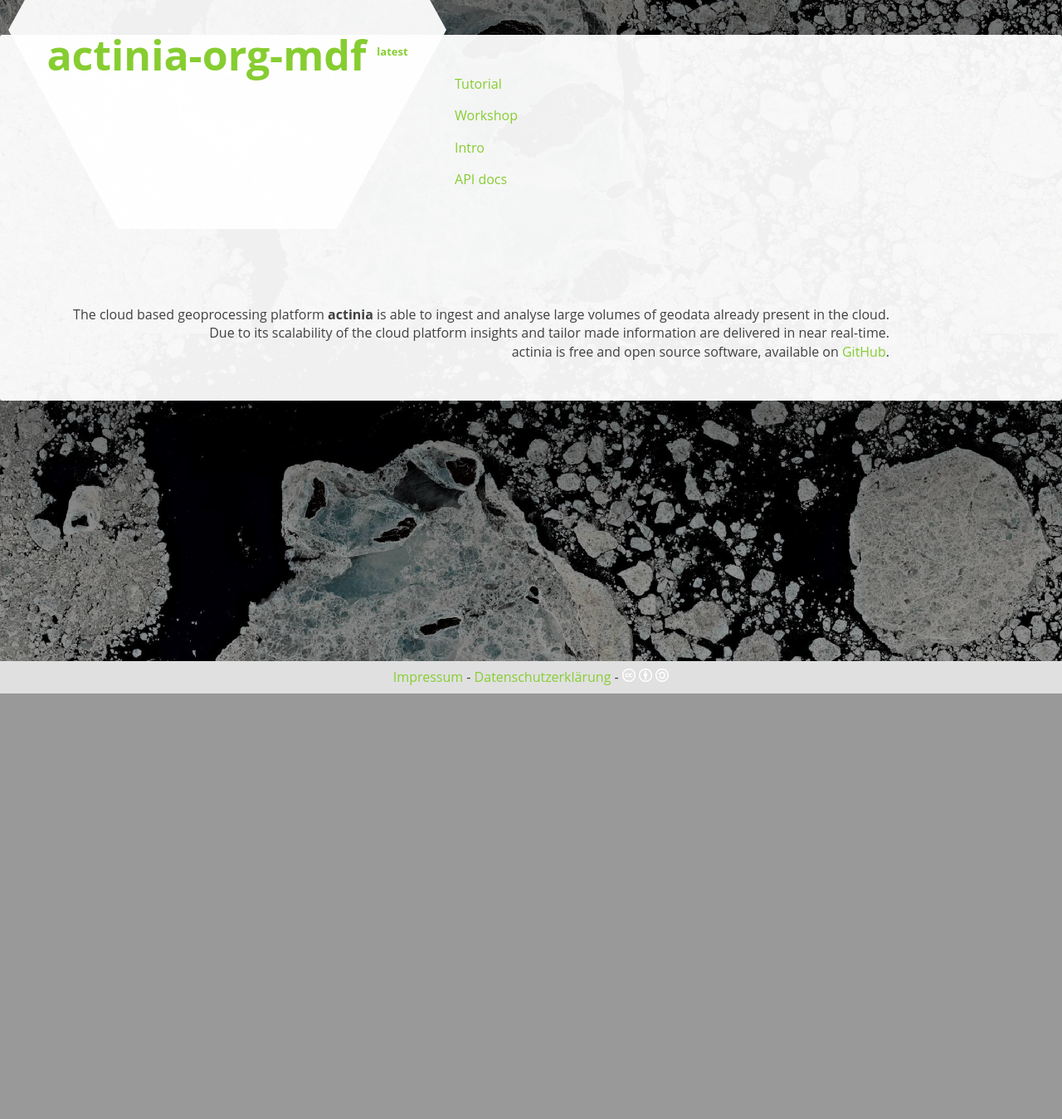
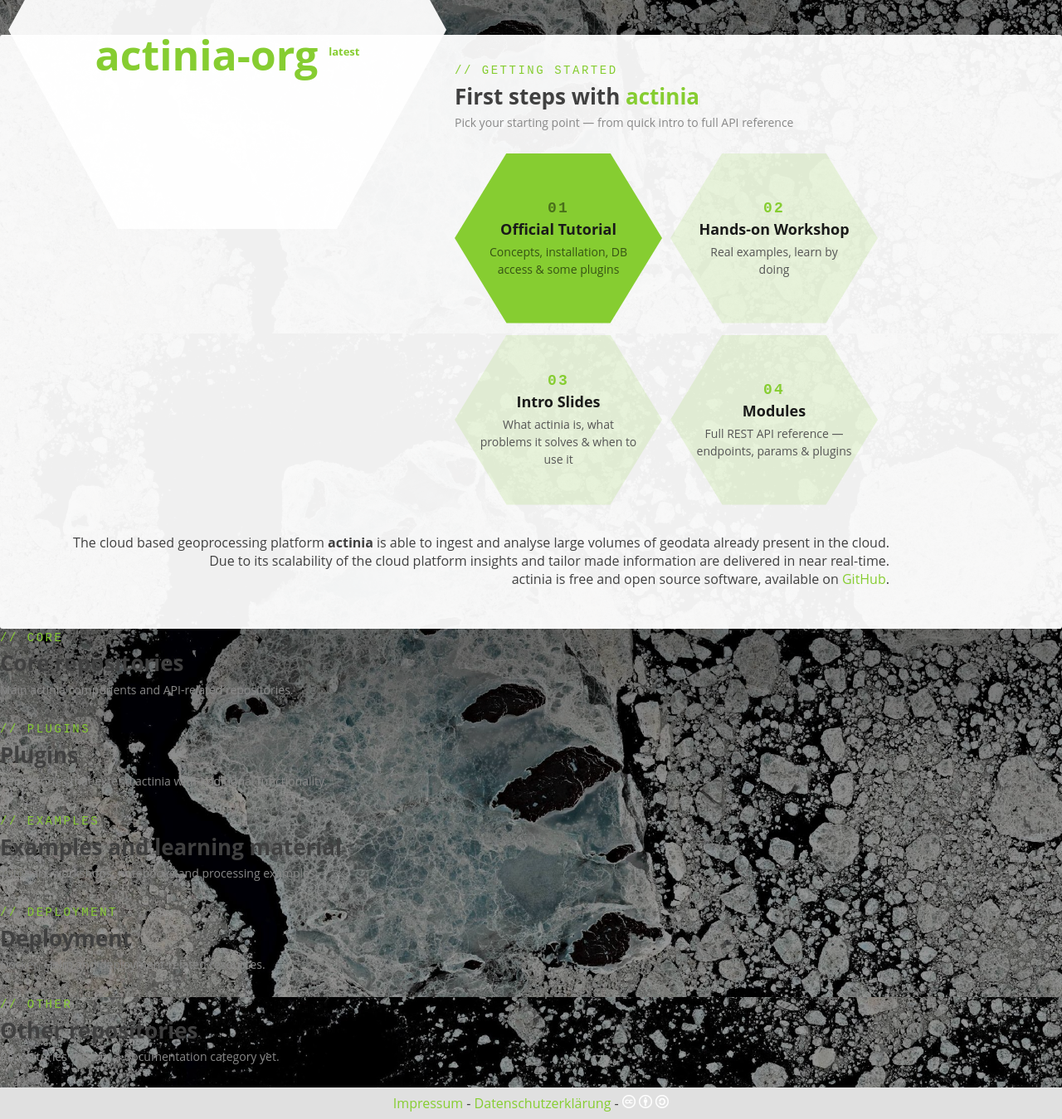
Before and after one commit to actinia-org/actinia-org.github.io, a plain HTML site: page index.html in a window 1280 px wide. Shown: the part 398-1747 px from the top of the page at 83% size. Before the commit the page ends 1234 px from the top, so only its background shows below. Drawn offline with Linux system fonts and the light colour scheme.

Commit message:
Modify and  create new sections to classify repos

```diff
--- a/index.html
+++ b/index.html
@@ -1,6 +1,6 @@
 <!DOCTYPE html>
 <html>
-    <head>
+<head>
     <title>actinia-org</title>
     <meta charset="utf-8"/>
     <meta name="viewport" content="width=device-width, initial-scale=1, user-scalable=false">
@@ -12,7 +12,6 @@
     <script type="text/javascript" src="resources/js/twitter-gh-pages.js"></script>
 </head>
 <body>
-
 <a href="https://github.com/orgs/actinia-org">
   <div class="top">
     <img class="gh" src="resources/img/github-mark.svg" alt="GitHub Logo" />
@@ -21,18 +20,18 @@
 <a href="https://github.com/orgs/actinia-org/repositories">
   <div class="top">
     <span id="num-repos"><img src="resources/img/spinner.gif" /></span>
-    <p> repos</p>
+    <p> Repos</p>
   </div>
 </a>
 <a href="https://github.com/orgs/actinia-org/people">
   <div class="top">
     <span id="num-members"><img src="resources/img/spinner.gif" /></span>
-    <p> people</p>
+    <p> People</p>
   </div>
 </a>
 <a href="https://github.com/orgs/actinia-org/projects/1">
     <div class="top">
-        <p>⊞<br>tasks</p>
+        <p>⊞<br>Tasks</p>
     </div>
   </a>
 
@@ -48,7 +47,7 @@
         <ol id="recently-updated-repos"></ol>
     </div>
     <div>
-        <h1>actinia-org-mdf <sup style="font-size: small;">
+        <h1>actinia-org <sup style="font-size: small;">
             <a href="https://actinia.mundialis.de/api/v3/version">latest</a>
         </sup></h1>
     </div>
@@ -57,44 +56,43 @@
 
 <main>
 
-    <div class="flexparent">
-        <a class="event flexchild" href="https://actinia-org.github.io/actinia-core/" target="_blank">
-            <div class="maininfo">
-                <p>Tutorial</p>
-            </div>
-            <!-- <div class="moreinfos">
-                <img src="resources/img/idea.svg" alt="bubble" />
-                <p>Learn more about the concepts behind actinia and how to use it</p>
-            </div> -->
-        </a>
-        <a class="event flexchild" href="https://actinia-org.GitHub.io/actinia-introduction/" target="_blank">
-            <div class="maininfo">
-                <p>Workshop</p>
-            </div>
-            <!-- <div class="moreinfos">
-            <img src="resources/img/idea.svg" alt="bubble" />
-            <p>A detailed actinia workshop to get you started</p>
-            </div> -->
-        </a>
-        <a class="event flexchild" href="https://actinia-org.github.io/slides/intro" target="_blank">
-            <div class="maininfo">
-                <p>Intro</p>
-            </div>
-            <!-- <div class="moreinfos">
-                <img src="resources/img/idea.svg" alt="bubble" />
-                <p>Get a basic understanding about what actinia is</p>
-            </div> -->
-        </a>
-        <a class="event flexchild" href="https://redocly.github.io/redoc/?url=https://actinia.mundialis.de/latest/swagger.json&nocors" target="_blank">
-            <div class="maininfo">
-                <p>API&nbsp;docs</p>
-            </div>
-            <!-- <div class="moreinfos">
-                <img src="resources/img/idea.svg" alt="bubble" />
-                <p>View actinia API docs including plugin endpoints</p>
-            </div> -->
-        </a>
-    </div>
+    <section id="first-steps">
+        <span class="fs-label">// getting started</span>
+        <h2 class="fs-title">First steps with <span>actinia</span></h2>
+        <p class="fs-sub">Pick your starting point — from quick intro to full API reference</p>
+
+        <div class="hex-grid">
+
+            <a class="hex-link featured" href="https://actinia-org.github.io/actinia-core/" target="_blank">
+                <div class="hex-num">01</div>
+                <div class="hex-title">Official Tutorial</div>
+                <div class="hex-desc">Concepts, installation, DB access &amp; some plugins</div>
+            </a>
+
+            <a class="hex-link" href="https://actinia-org.GitHub.io/actinia-introduction/" target="_blank">
+                <div class="hex-num">02</div>
+                <div class="hex-title">Hands-on Workshop</div>
+                <div class="hex-desc">Real examples, learn by doing</div>
+            </a>
+
+            <a class="hex-link" href="https://actinia-org.github.io/slides/intro" target="_blank">
+                <div class="hex-num">03</div>
+                <div class="hex-title">Intro Slides</div>
+                <div class="hex-desc">What actinia is, what problems it solves &amp; when to use it</div>
+            </a>
+
+            <a class="hex-link" href="https://redocly.github.io/redoc/?url=https://actinia.mundialis.de/latest/swagger.json&nocors" target="_blank">
+                <div class="hex-num">04</div>
+                <div class="hex-title">Modules</div>
+                <div class="hex-desc">Full REST API reference — endpoints, params &amp; plugins</div>
+            </a>
+
+
+
+        </div>
+    </section>
+
+
 
     <hr>
 
@@ -104,12 +102,48 @@
     delivered in near real-time.<br>
     actinia is free and open source software, available on <a href="https://github.com/actinia-org" target="_blank">GitHub</a>.
     </p>
+
+
+
 </main>
 
-<hr>
+    <section class="repo-section">
+        <span class="fs-label">// core</span>
+        <h2 class="fs-title">Core repositories</h2>
+        <p class="fs-sub">Main actinia components and API-related repositories.</p>
+        <div id="core-repos" class="repo-grid"></div>
+    </section>
 
-<div id="repos">
-</div>
+    <section class="repo-section">
+        <span class="fs-label">// plugins</span>
+        <h2 class="fs-title">Plugins</h2>
+        <p class="fs-sub">Repositories that extend actinia with additional functionality.</p>
+        <div id="plugin-repos" class="repo-grid"></div>
+    </section>
+
+    <section class="repo-section">
+        <span class="fs-label">// Examples</span>
+        <h2 class="fs-title">Examples and learning material</h2>
+        <p class="fs-sub">Tutorials, workshops, notebooks and processing examples.</p>
+        <div id="example-repos" class="repo-grid"></div>
+    </section>
+
+    <section class="repo-section">
+        <span class="fs-label">// Deployment</span>
+        <h2 class="fs-title">Deployment</h2>
+        <p class="fs-sub">Docker, Helm and deployment-related resources.</p>
+        <div id="deployment-repos" class="repo-grid"></div>
+    </section>
+
+    <section class="repo-section">
+        <span class="fs-label">// other</span>
+        <h2 class="fs-title">Other repositories</h2>
+        <p class="fs-sub">Repositories without a documentation category yet.</p>
+        <div id="other-repos" class="repo-grid"></div>
+    </section>
+
+
+
 
 
 <!-- **** Begin Fork-Me-On-Gitlab-Ribbon-HTML. See MIT License at https://gitlab.com/seanwasere/fork-me-on-gitlab **** -->
```
